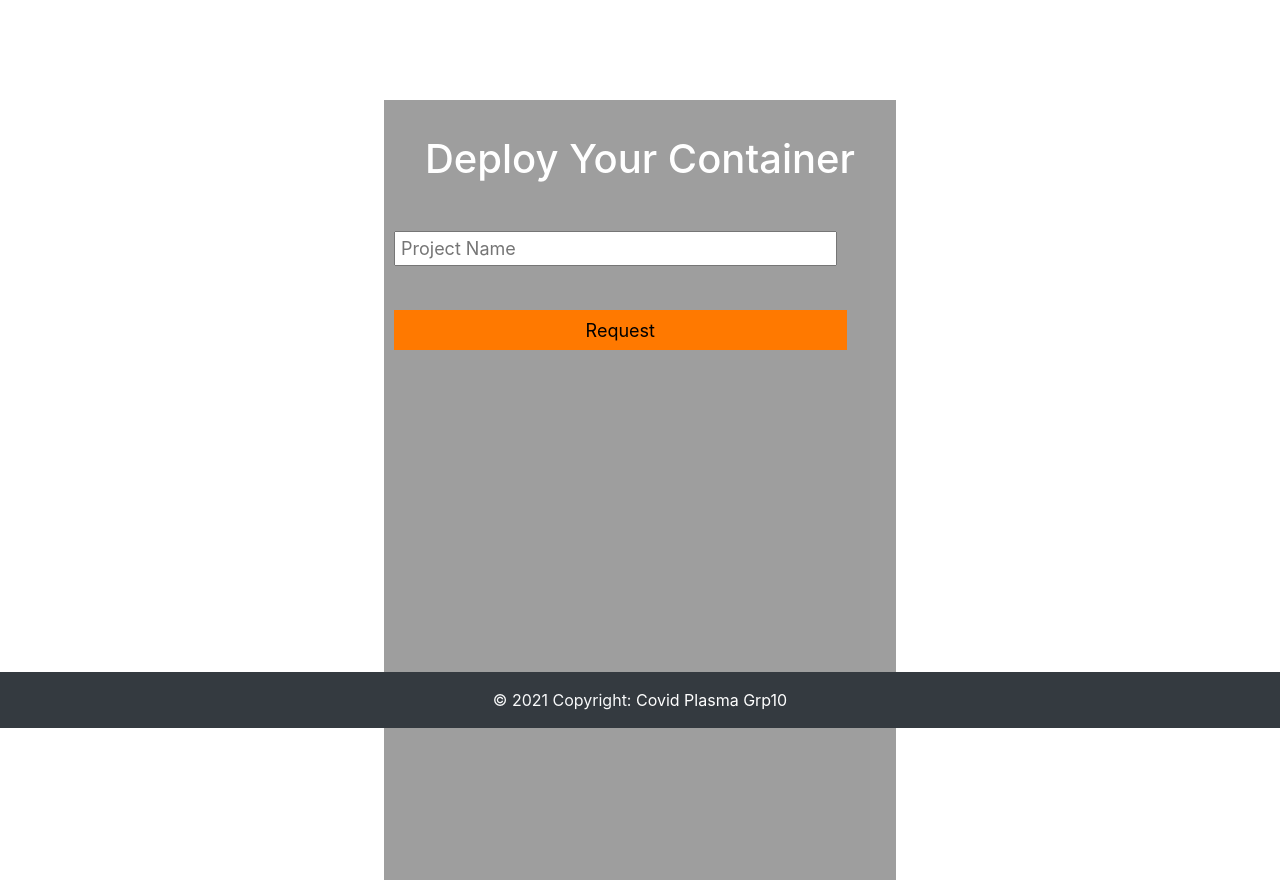
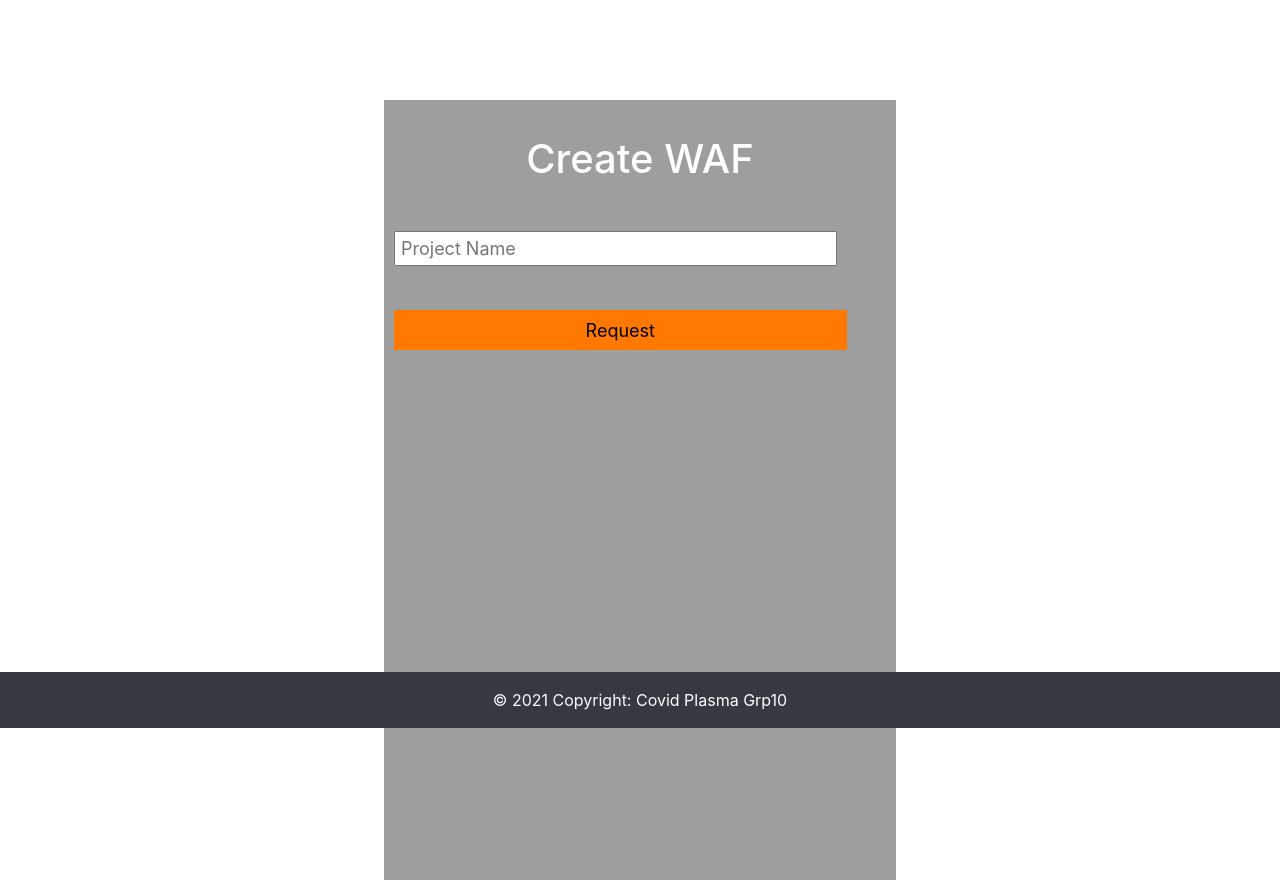
Before and after one commit to anilprajapati22/waf-master, a Django app: template gui/templates/dockerRun.html in a window 1280 px wide. Shown: the part 72-952 px from the top of the page. Run offline with Django 4.2, Linux system fonts and the light colour scheme; the template is opened without the code that fills it, so the values that code supplies are empty; some libraries are stand-ins or nearby versions.

Commit message:
container attrs in db

```diff
--- a/gui/templates/dockerRun.html
+++ b/gui/templates/dockerRun.html
@@ -23,7 +23,7 @@
     {% csrf_token %}
     <div class="loginfrm">
         <div class="logname">
-            <h1>Deploy Your Container</h1>
+            <h1>Create WAF</h1>
         </div>
 
         <div class="row">
```
Also changed, not shown: db.sqlite3.
